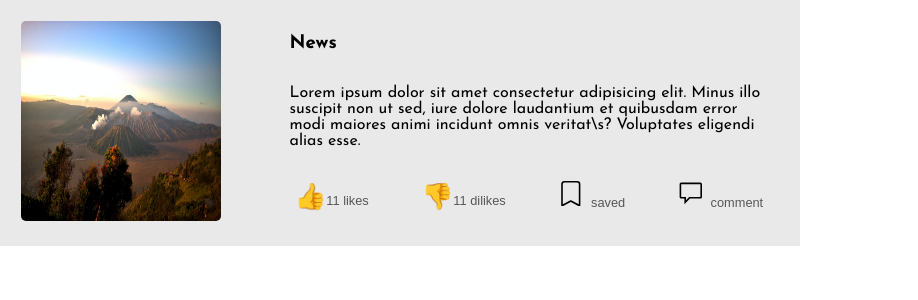
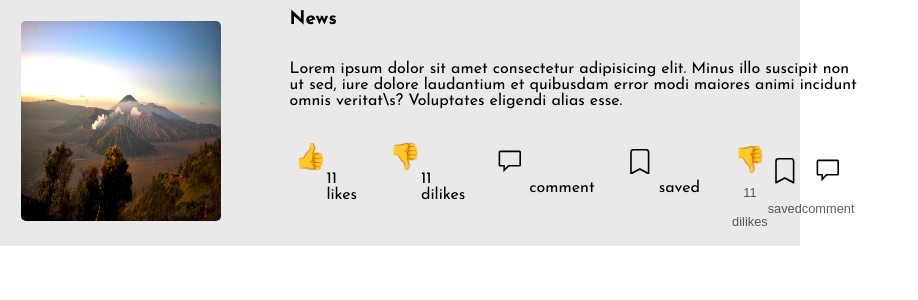
Before and after one commit to esmaelmoh/blog-mern-frontend, a React (Create React App) app: page / in a window 1280 px wide. Shown: the top 300 px of the page, without its empty margins (0-918 px from the left). Built offline with nearby package versions, Linux system fonts and the light colour scheme.

Commit message:
regular commit171

```diff
--- a/src/components/Post/Post.jsx
+++ b/src/components/Post/Post.jsx
@@ -16,7 +16,22 @@ const Post = () => {
 
 
                 <ul>
-                    <button>👍<span>11 likes</span></button>
+                    <div className="btn-wrapper">
+                    <button>👍</button>
+                    <p>11 likes</p>
+                    </div>
+                    <div className="btn-wrapper">
+                    <button>👎</button>
+                    <p>11 dilikes</p>
+                    </div>
+                    <div className="btn-wrapper">
+                    <button><GoComment/></button>
+                    <p>comment</p>
+                    </div>
+                    <div className="btn-wrapper">
+                    <button><BsBookmark/> </button>
+                    <p>saved</p>
+                    </div>
                     <button>👎<span>11 dilikes</span></button>
                     <button><BsBookmark/> <span>saved</span></button>
                     <button><GoComment/>   <span>comment</span></button>
```
Also changed, not shown: 1 other file (tests, documents, lock files or other folders).
